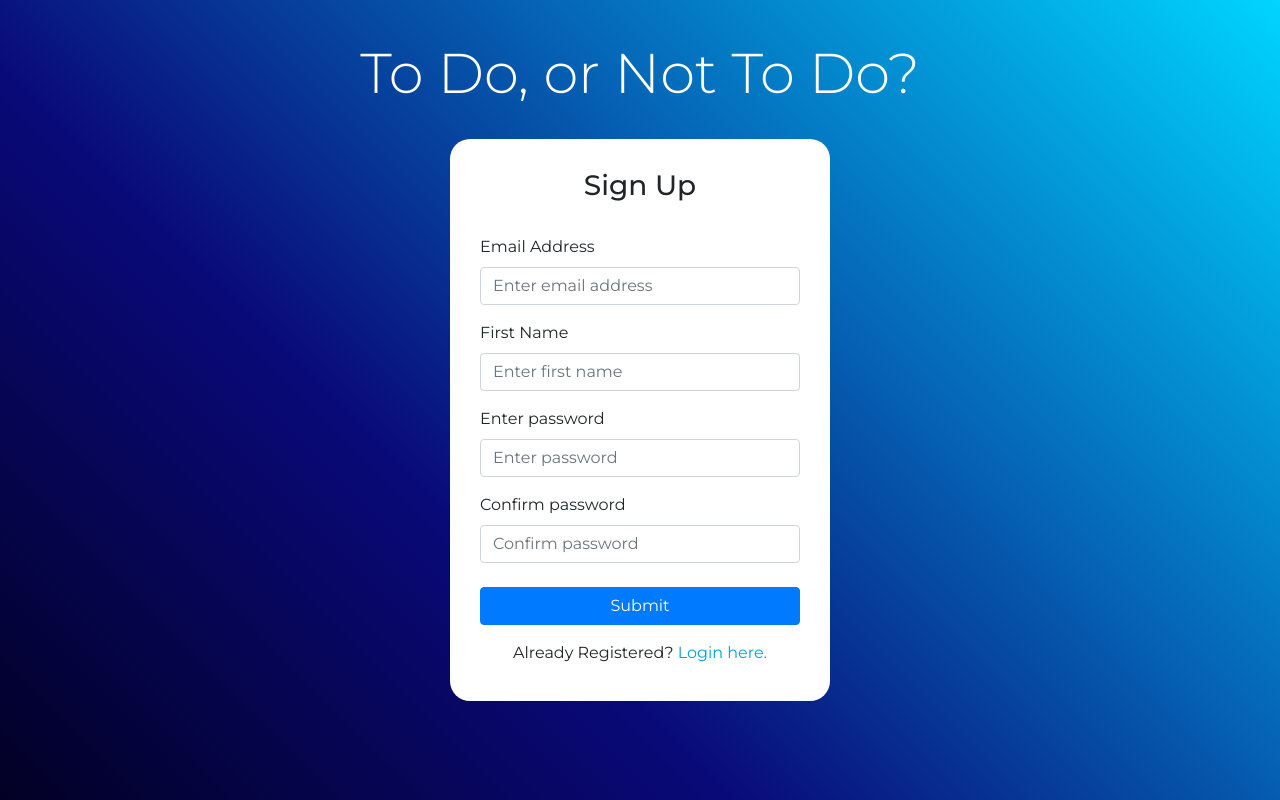
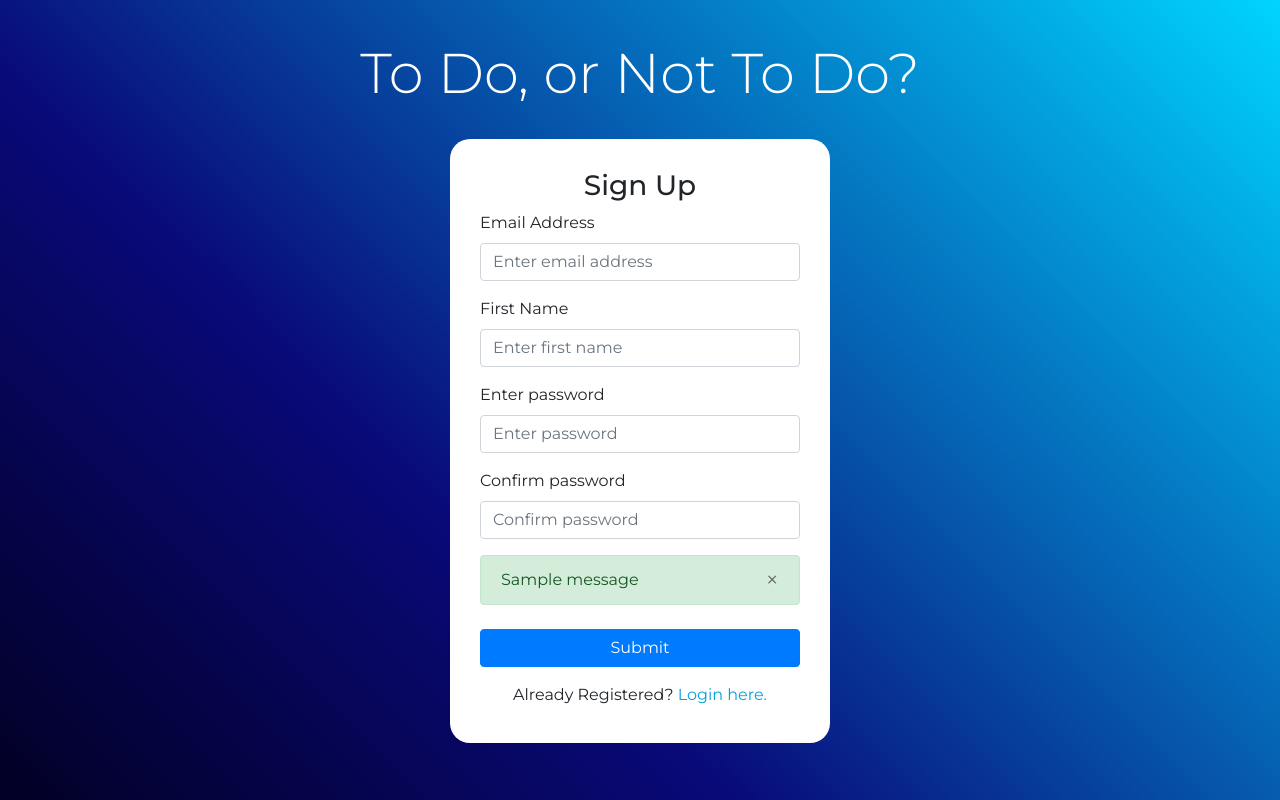
Before and after one commit to isdanryan/ToDoApp, a Flask app: page /signup in a window 1280 px wide. Run offline with Flask 3, Linux system fonts and the light colour scheme; tables that the repository leaves empty hold one stand-in row (values such as "Sample post"); one stand-in notice (Sample message) is shown; some libraries are stand-ins or nearby versions.

Commit message:
Create flash alerts
Create flash alerts to display to user
Implement flash alerts on login and signup pages.
Swap print statements for flash alerts in views.py

```diff
--- /dev/null
+++ b/todowebapp/templates/alerts.html
@@ -0,0 +1,25 @@
+<!--Create flash alert style to handle passed messages from flask-flash
+define category to set style, 'error' = red, 'success' = green-->
+{% with messages = get_flashed_messages(with_categories=true) %}
+    {% if messages %}
+      {% for category, message in messages %}
+      {% if category == 'error' %}
+      <!--For error messages-->
+        <div class="alert alert-danger alter-dismissable fade show" role="alert">
+          {{ message }}
+          <button type="button" class="close" data-dismiss="alert">
+            <span aria-hidden="true">&times;</span>
+          </button>
+        </div>
+      {% else %}
+      <!--For success messages-->
+        <div class="alert alert-success alter-dismissable fade show" role="alert">
+          {{ message }}
+          <button type="button" class="close" data-dismiss="alert">
+            <span aria-hidden="true">&times;</span>
+          </button>
+        </div>
+      {% endif %}
+      {% endfor %}
+      {% endif %}
+    {% endwith %}
--- a/todowebapp/templates/login.html
+++ b/todowebapp/templates/login.html
@@ -12,7 +12,6 @@
         <div class="col box-border">
             <form method="post" class="container-md" id="login-form">
                 <h3 align="center">Login</h3>
-                <br/>
                 <div class="form-group">
                     <label for="email">Email Address</label>
                     <input type="email" class="form-control" id="email" name="email" placeholder="Enter email address"/>
@@ -21,6 +20,7 @@
                     <label for="password">Enter password</label>
                     <input type="password" class="form-control" id="password" name="password" placeholder="Enter password"/>
                 </div>
+                {% include "alerts.html" %}
                 <button type="submit" class="btn btn-success w-100" id="login-btn">Login</button>
                 <p>First time? <a href="/signup">Sign Up here.</a></p>
             </form>
--- a/todowebapp/templates/signup.html
+++ b/todowebapp/templates/signup.html
@@ -12,7 +12,6 @@
         <div class="col box-border">
             <form method="post" class="container-md" id="login-form">
                 <h3 align="center">Sign Up</h3>
-                <br/>
                 <div class="form-group">
                     <label for="email">Email Address</label>
                     <input type="email" class="form-control" id="email" name="email" placeholder="Enter email address"/>
@@ -29,6 +28,7 @@
                     <label for="password2">Confirm password</label>
                     <input type="password" class="form-control" id="password2" name="password2" placeholder="Confirm password"/>
                 </div>
+                {% include "alerts.html" %}
                     <button type="submit" class="btn btn-primary w-100" id="login-btn">Submit</button>
                     <p>Already Registered? <a href="/login">Login here.</a></p>
             </form>
--- a/todowebapp/views.py
+++ b/todowebapp/views.py
@@ -1,8 +1,9 @@
-from flask import Blueprint, render_template, request, redirect, url_for
+from flask import Blueprint, render_template, request, redirect, url_for, flash
 from .models import User
 from . import db
 from flask_login import login_user, logout_user, current_user
 from werkzeug.security import generate_password_hash, check_password_hash
+import asyncio
 
 views = Blueprint('views', __name__)
 
@@ -25,16 +26,16 @@ def signup():
         # If FALSE create user from above data and write to database
         user = User.query.filter_by(email=email).first()
         if user:
-           print('User already exists!')
+           # Pass message to flash handler for display on page.
+           # Set category to control display style 'error' = red, 'success' = green
+           flash('Email address already exists!', category='error')
         else:
             new_user = User(email=email, firstName=firstName, password=generate_password_hash(password1, method='pbkdf2:sha256'))
             db.session.add(new_user)
             db.session.commit()
-            print('Account created!')
-            # Once signed up log user in
             login_user(new_user, remember=True)
             return redirect(url_for('views.home'))
-     return render_template('signup.html')
+     return render_template("signup.html", user=current_user)
 
 @views.route('/login', methods=['GET', 'POST'])
 def login():
@@ -48,11 +49,11 @@ def login():
         # If user exists check password match
         if user:
             if check_password_hash(user.password, password):
-                print('Logged in successfully!')
+                flash('Logged in successfully!', category='success')
                 login_user(user, remember=True)
                 return redirect(url_for('views.home'))
             else:
-                print('Incorrect password, try again.')
+                flash('Incorrect password, try again.', category='error')
         else:
-            print('Email does not exist!')
+            flash('Email does not exist!', category='error')
     return render_template("login.html")
```
